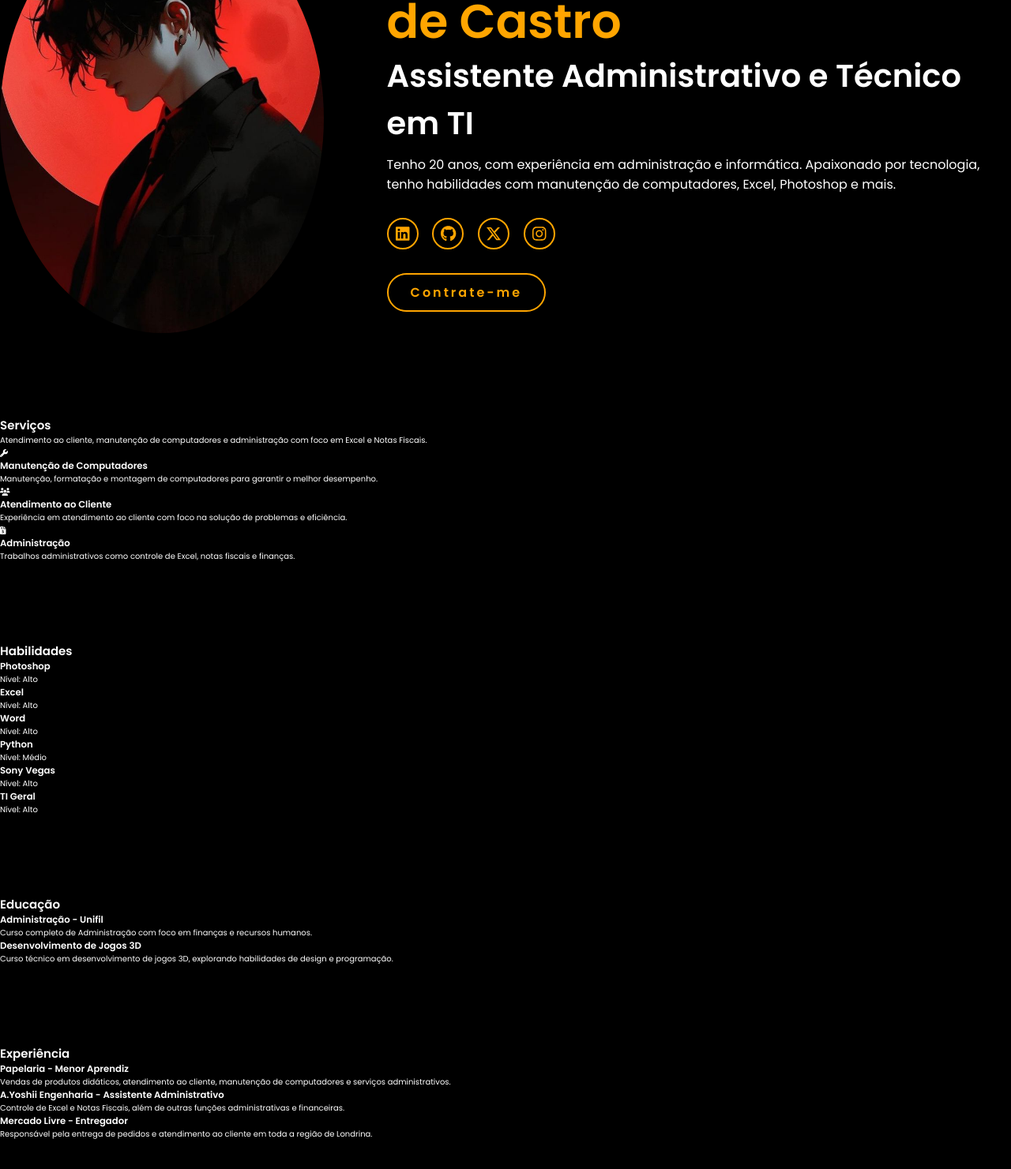
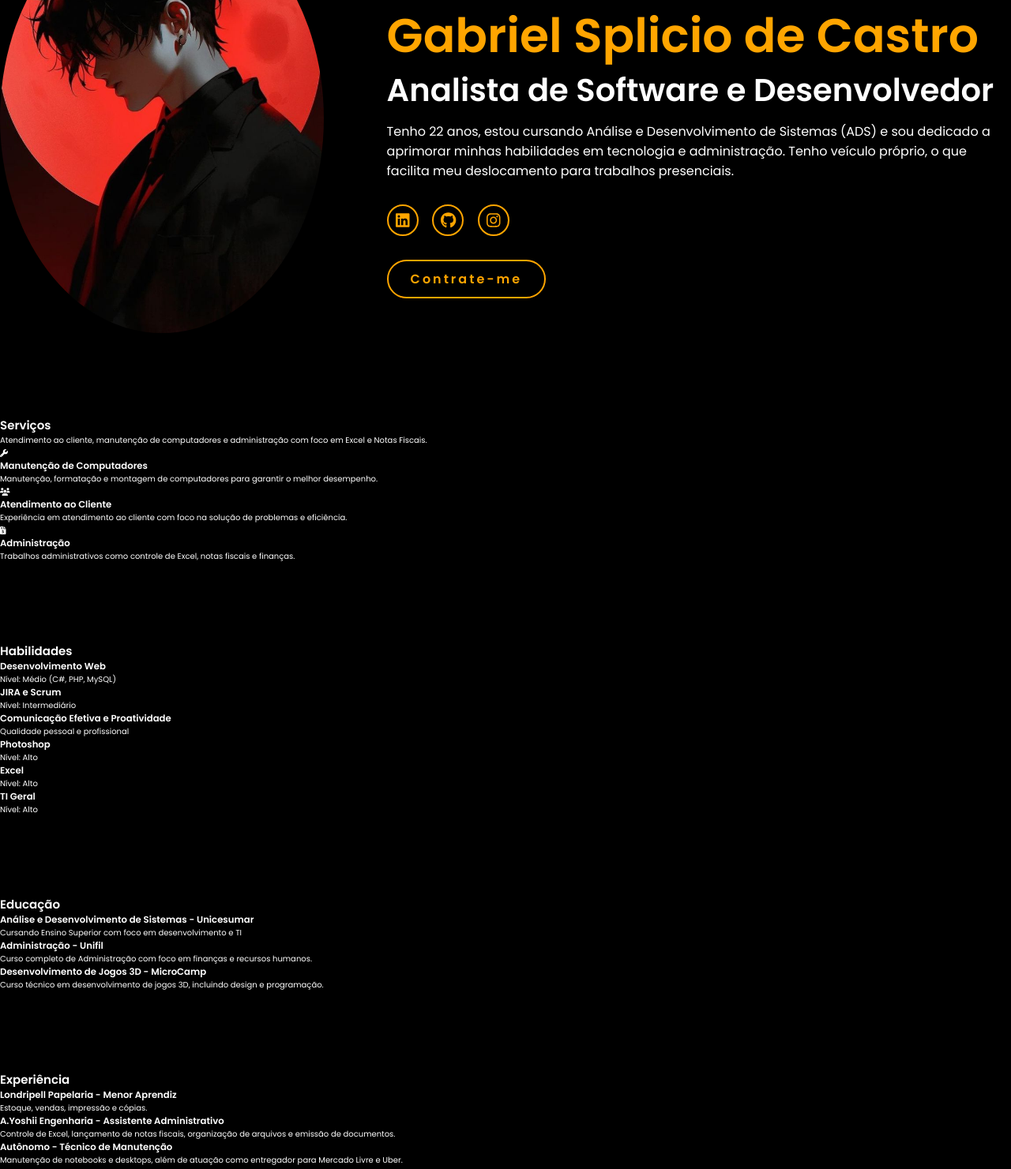
Before and after one commit to GabrielSplicio1/splicio, a plain HTML site: page index.html in a window 1280 px wide. Shown: the part 222-1703 px from the top of the page at 79% size. Drawn offline with Linux system fonts and the light colour scheme.

Commit message:
index.html

```diff
--- a/index.html
+++ b/index.html
@@ -10,7 +10,6 @@
 <body>
     <header>
         <a href="#" class="logo">Gabriel Splicio</a>
-
         <nav>
             <a href="#" class="active">Home</a>
             <a href="#services">Serviços</a>
@@ -27,19 +26,18 @@
                 <img src="main.jpg" alt="Foto de Gabriel Splicio">
             </div>
             <div class="home-content">
-            <h1>Olá, Eu sou <span>Gabriel Splicio de Castro</span></h1>
-            <h3 class="typing-text">Assistente Administrativo e Técnico em TI</h3>
-            <p>Tenho 20 anos, com experiência em administração e informática. Apaixonado por tecnologia, tenho habilidades com manutenção de computadores, Excel, Photoshop e mais.</p>
+                <h1>Olá, Eu sou o <br><span>Gabriel Splicio de Castro</span></h1>
+                <h3 class="typing-text">Analista de Software e Desenvolvedor </h3>
+                <p>Tenho 22 anos, estou cursando Análise e Desenvolvimento de Sistemas (ADS) e sou dedicado a aprimorar minhas habilidades em tecnologia e administração. Tenho veículo próprio, o que facilita meu deslocamento para trabalhos presenciais.</p>
                 <div class="social-icons">
-                <a href="#"><i class="fa-brands fa-linkedin"></i></a>
-                <a href="#"><i class="fa-brands fa-github"></i></a>
-                <a href="#"><i class="fa-brands fa-x-twitter"></i></a>
-                <a href="#"><i class="fa-brands fa-instagram"></i></a>
+                    <a href="https://www.linkedin.com/in/gabriel-splicio-de-castro-937a201b4/"><i class="fa-brands fa-linkedin"></i></a>
+                    <a href="https://github.com/GabrielSplicio1"><i class="fa-brands fa-github"></i></a>
+
+                    <a href="https://www.instagram.com/gsdc___/"><i class="fa-brands fa-instagram"></i></a>
                 </div>
-            <a href="#" class="btn">Contrate-me</a>
+                <a href="#contact" class="btn">Contrate-me</a>
             </div>
         </section>
-
 
         <!-- Services Section -->
         <section id="services" class="section-content">
@@ -66,9 +64,20 @@
 
         <!-- Skills Section -->
         <section id="skills" class="section-content">
-    <div class="container">
             <h2 class="section-title">Habilidades</h2>
             <div class="skills-list">
+                <div class="skill-item">
+                    <h3>Desenvolvimento Web</h3>
+                    <p>Nível: Médio (C#, PHP, MySQL)</p>
+                </div>
+                <div class="skill-item">
+                    <h3>JIRA e Scrum</h3>
+                    <p>Nível: Intermediário</p>
+                </div>
+                <div class="skill-item">
+                    <h3>Comunicação Efetiva e Proatividade</h3>
+                    <p>Qualidade pessoal e profissional</p>
+                </div>
                 <div class="skill-item">
                     <h3>Photoshop</h3>
                     <p>Nível: Alto</p>
@@ -78,34 +87,22 @@
                     <p>Nível: Alto</p>
                 </div>
                 <div class="skill-item">
-                <h3>Word</h3>
-                <p>Nível: Alto</p>
-            </div>
-            <div class="skill-item">
-                <h3>Python</h3>
-                <p>Nível: Médio</p>
-            </div>
-            <div class="skill-item">
-                <h3>Sony Vegas</h3>
-                <p>Nível: Alto</p>
-            </div>
-            <div class="skill-item">
                     <h3>TI Geral</h3>
                     <p>Nível: Alto</p>
                 </div>
             </div>
-    </div>
         </section>
-
 
         <!-- Education Section -->
         <section id="education" class="section-content">
             <h2>Educação</h2>
             <div class="education-details">
+                <h3>Análise e Desenvolvimento de Sistemas - Unicesumar</h3>
+                <p>Cursando Ensino Superior com foco em desenvolvimento e TI</p>
                 <h3>Administração - Unifil</h3>
                 <p>Curso completo de Administração com foco em finanças e recursos humanos.</p>
-            <h3>Desenvolvimento de Jogos 3D</h3>
-            <p>Curso técnico em desenvolvimento de jogos 3D, explorando habilidades de design e programação.</p>
+                <h3>Desenvolvimento de Jogos 3D - MicroCamp</h3>
+                <p>Curso técnico em desenvolvimento de jogos 3D, incluindo design e programação.</p>
             </div>
         </section>
 
@@ -114,16 +111,16 @@
             <h2>Experiência</h2>
             <div class="experience-list">
                 <div class="experience-item">
-                <h3>Papelaria - Menor Aprendiz</h3>
-                <p>Vendas de produtos didáticos, atendimento ao cliente, manutenção de computadores e serviços administrativos.</p>
+                    <h3>Londripell Papelaria - Menor Aprendiz</h3>
+                    <p>Estoque, vendas, impressão e cópias.</p>
                 </div>
                 <div class="experience-item">
                     <h3>A.Yoshii Engenharia - Assistente Administrativo</h3>
-                <p>Controle de Excel e Notas Fiscais, além de outras funções administrativas e financeiras.</p>
+                    <p>Controle de Excel, lançamento de notas fiscais, organização de arquivos e emissão de documentos.</p>
                 </div>
                 <div class="experience-item">
-                <h3>Mercado Livre - Entregador</h3>
-                <p>Responsável pela entrega de pedidos e atendimento ao cliente em toda a região de Londrina.</p>
+                    <h3>Autônomo - Técnico de Manutenção</h3>
+                    <p>Manutenção de notebooks e desktops, além de atuação como entregador para Mercado Livre e Uber.</p>
                 </div>
             </div>
         </section>
```
Lines whose indentation alone changed are shown as unchanged.
